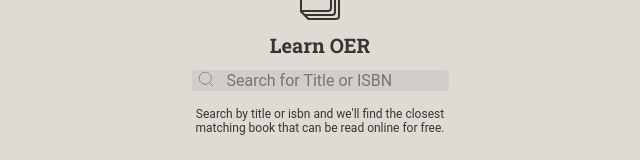
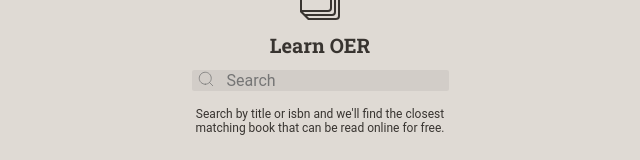
Before and after one commit to MarkHalls/learnoer-web, a React app: page / in a window 1280 px wide. Shown: the part 236-396 px from the top of the page, without its empty margins (320-960 px from the left). Built offline with nearby package versions, Linux system fonts and the light colour scheme; the HTML template or start-up script is replaced by a standard one.

Commit message:
Trim placeholder text

```diff
--- a/src/components/molecules/SearchBar.jsx
+++ b/src/components/molecules/SearchBar.jsx
@@ -38,7 +38,7 @@ const SearchBar = ({ className }) => {
           id="search"
           className="search-input"
           type="text"
-          placeholder="Search for Title or ISBN"
+          placeholder="Search"
           value={searchTerm}
           onChange={(e) => setSearchTerm(e.target.value)}
         />
```
